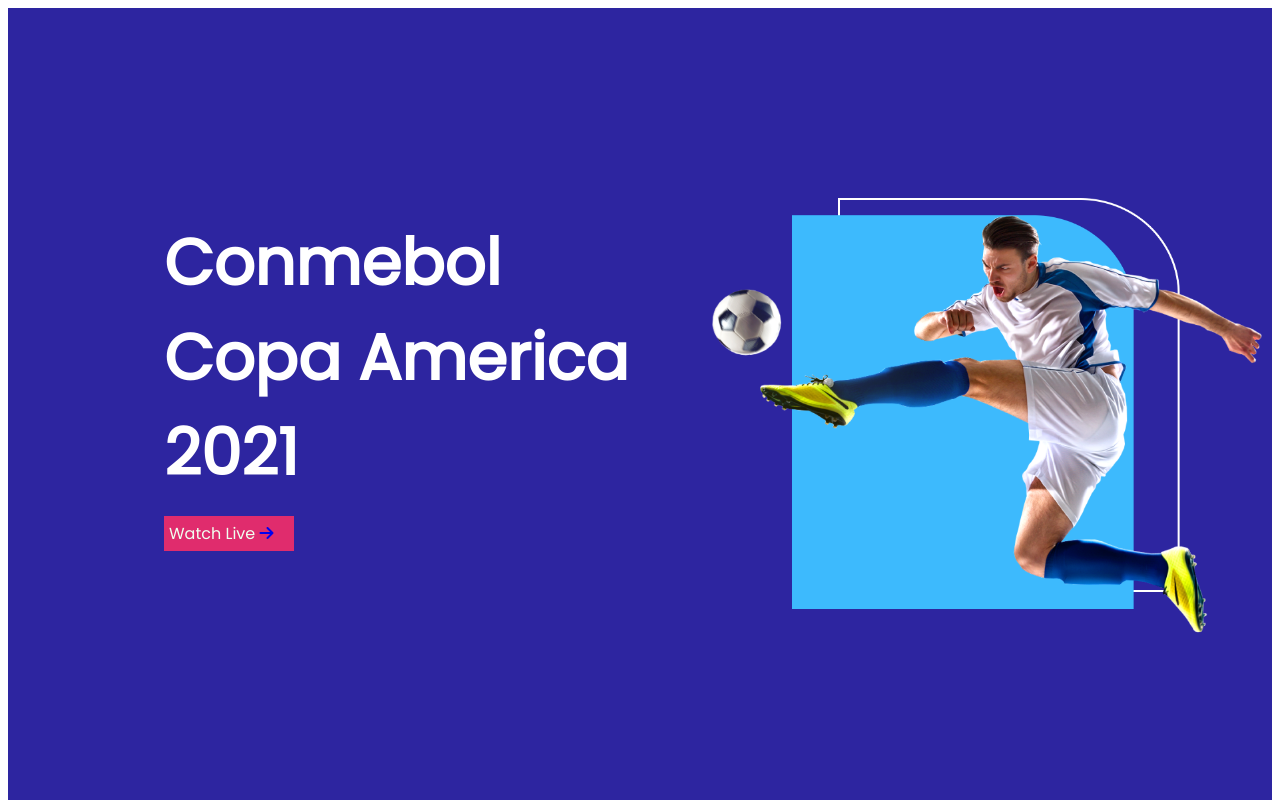
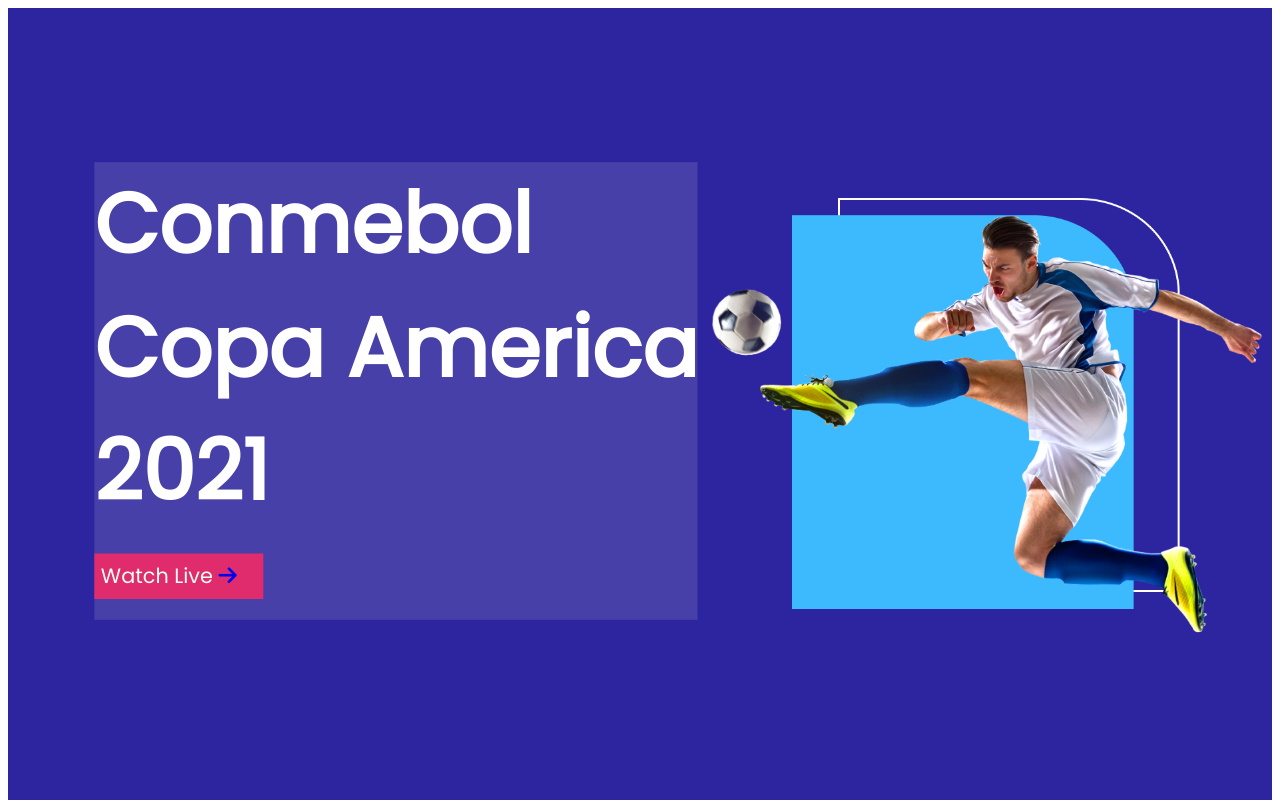
Before and after one commit to Jeba-tahsin/assignment2, a plain HTML site: page index.html in a window 1280 px wide. In both pictures the pointer is over the element 396 px from the left and 391 px from the top of the page. Shown: the top 800 px of the page. Drawn offline with Linux system fonts and the light colour scheme.

Commit message:
transform

```diff
--- a/style.css
+++ b/style.css
@@ -11,12 +11,17 @@ body{
     margin-left: 156px;
     margin-bottom: 240px;
 }
+.copa-2021:hover{
+    transform: scale(1.3);
+    background-color: rgba(255, 255, 224, 0.123);
+}
 h1{
     font-weight: bold;
     font-size: 64px;
     color: #FFFFFF;
     margin: 0;
 }
+
 h3{
     font-weight: bold;
     color: #525257;
@@ -26,6 +31,9 @@ h3{
     height: 438px;
     margin-top: 190px;
     margin-left: 80px;
+}
+.copa-img:hover{
+    transform: rotate(30deg) scale(1.2);
 }
 .color{
     background-color: #E02C6D;
```
